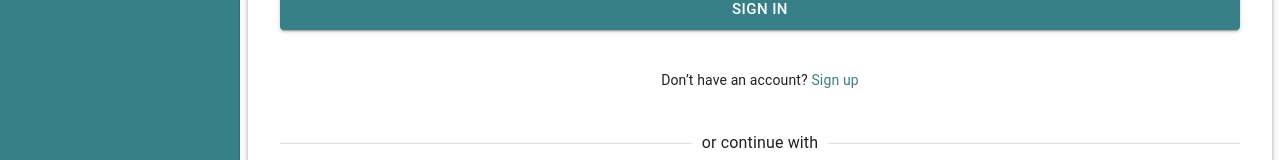
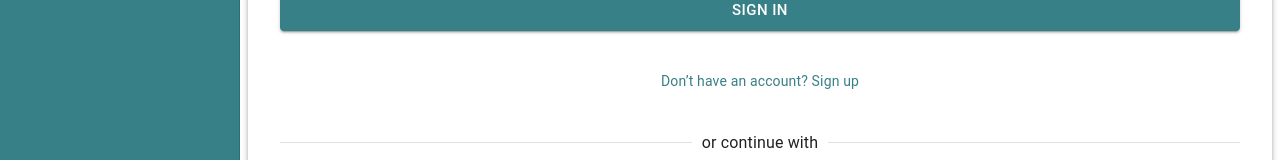
Before and after one commit to bibekdotdev/EchoDraft, a React (Vite) app in the folder frontend/: page / in a window 1280 px wide. Shown: the part 467-627 px from the top of the page. Built offline with nearby package versions, Linux system fonts and the light colour scheme; no server answers.

Commit message:
Update signin.jsx

```diff
--- a/frontend/src/pages/Signup_Login_Pages/signin.jsx
+++ b/frontend/src/pages/Signup_Login_Pages/signin.jsx
@@ -220,15 +220,14 @@ export default function SignIn() {
           </form>
 
           <Typography sx={{ textAlign: "center", fontSize: "14px", mt: 2 }}>
-            Don’t have an account?{" "}
-            <Link
-              href="/signup"
+            <Typography
               variant="body2"
+              sx={{ color: primaryColor, cursor: "pointer" }}
+              onClick={() => navigate("/signup")}
               underline="hover"
-              sx={{ color: primaryColor }}
             >
-              Sign up
-            </Link>
+              Don’t have an account? Sign up
+            </Typography>
           </Typography>
 
           <Divider sx={{ my: 2 }}>or continue with</Divider>
```
